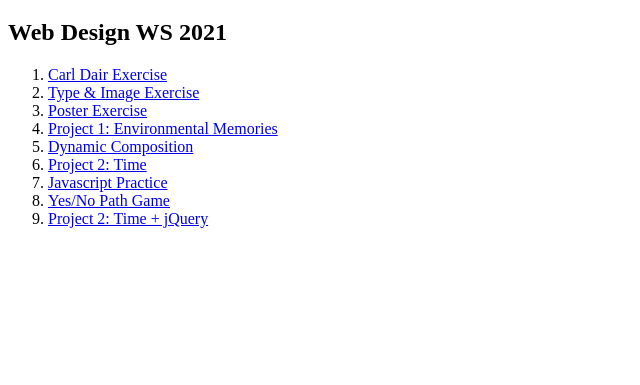
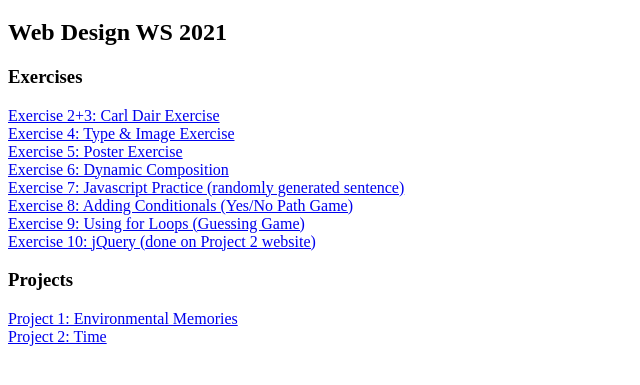
Before and after one commit to jasminelychan/wsweb, a plain HTML site: page index.html in a window 1280 px wide. Shown: the part 61-446 px from the top of the page, without its empty margins (0-640 px from the left). Drawn offline with Linux system fonts and the light colour scheme.

Commit message:
add guessing game/for loop link and separate exercises from projects

```diff
--- a/css/style.css
+++ b/css/style.css
@@ -1,4 +1,4 @@
-.margin{
+*{
     margin-left: 10px;
 }
 
--- a/index.html
+++ b/index.html
@@ -4,25 +4,26 @@
         <link rel="stylesheet" type="css/text" href="css/style.css">
     </head>
 <body>
-    <h1 class="margin">Jasmine Chan</h1>
-    <h2 class="margin">Web Design WS 2021</h2>
-    <ol>
-        <li><a href="https://jasminelychan.github.io/carl-dair/" target="_blank">Carl Dair Exercise</a></li>
-        <li><a href="https://typeandimage.glitch.me" target="blank">Type & Image Exercise</a></li>
-        <li><a href="https://posterexercise.glitch.me" target="blank">Poster Exercise</a></li>
-        <li><a href="https://jasminelychan.github.io/memories" target="blank">Project 1: Environmental Memories</a></li>
-        <li><a href="https://dynamic-composition.glitch.me" target="blank">Dynamic Composition</a></li>
-        <li><a href="https://jasminelychan.github.io/time/" target="_blank">Project 2: Time</a></li>
-        <li><a href="https://exerciseseven.glitch.me" target="_blank">Javascript Practice</a></li>
-        <li><a href="https://yesnopathgame.glitch.me/" target="_blank">Yes/No Path Game</a></li>
-        <li><a href="https://jasminelychan.github.io/time/" target="_blank">Project 2: Time + jQuery</a></li>
+    <h1 >Jasmine Chan</h1>
+    <h2 >Web Design WS 2021</h2>
+    <h3 >Exercises</h3>
+        <a href="https://jasminelychan.github.io/carl-dair/" target="_blank">Exercise 2+3: Carl Dair Exercise</a><br>
+        <a href="https://typeandimage.glitch.me" target="blank">Exercise 4: Type & Image Exercise</a><br>
+        <a href="https://posterexercise.glitch.me" target="blank">Exercise 5: Poster Exercise</a><br>
+        <a href="https://dynamic-composition.glitch.me" target="blank">Exercise 6: Dynamic Composition</a><br>
+        <a href="https://exerciseseven.glitch.me" target="_blank">Exercise 7: Javascript Practice (randomly generated sentence)</a><br>
+        <a href="https://yesnopathgame.glitch.me/" target="_blank">Exercise 8: Adding Conditionals (Yes/No Path Game)</a><br>
+        <a href="https://guessinggameloops.glitch.me" target="_blank">Exercise 9: Using for Loops (Guessing Game)</a><br>
+        <a href="https://jasminelychan.github.io/time/" target="_blank">Exercise 10: jQuery (done on Project 2 website)</a><br>
+
+    <h3 >Projects</h3>
+        <a href="https://jasminelychan.github.io/memories" target="blank">Project 1: Environmental Memories</a><br>
+        <a href="https://jasminelychan.github.io/time/" target="_blank">Project 2: Time</a><br>
 
 
 
 
 
-    </ol>
-
     <br>
 
 </body>
```
